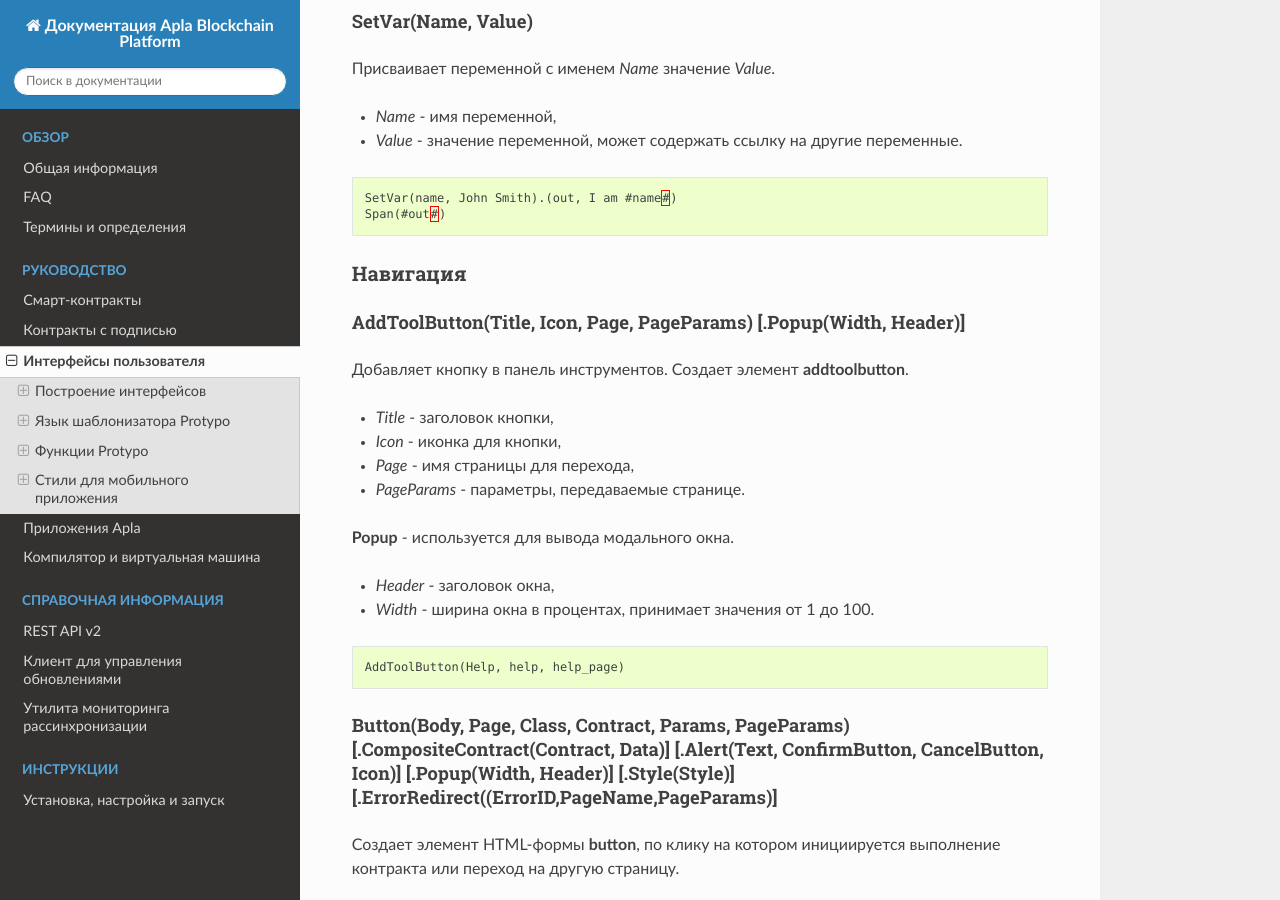
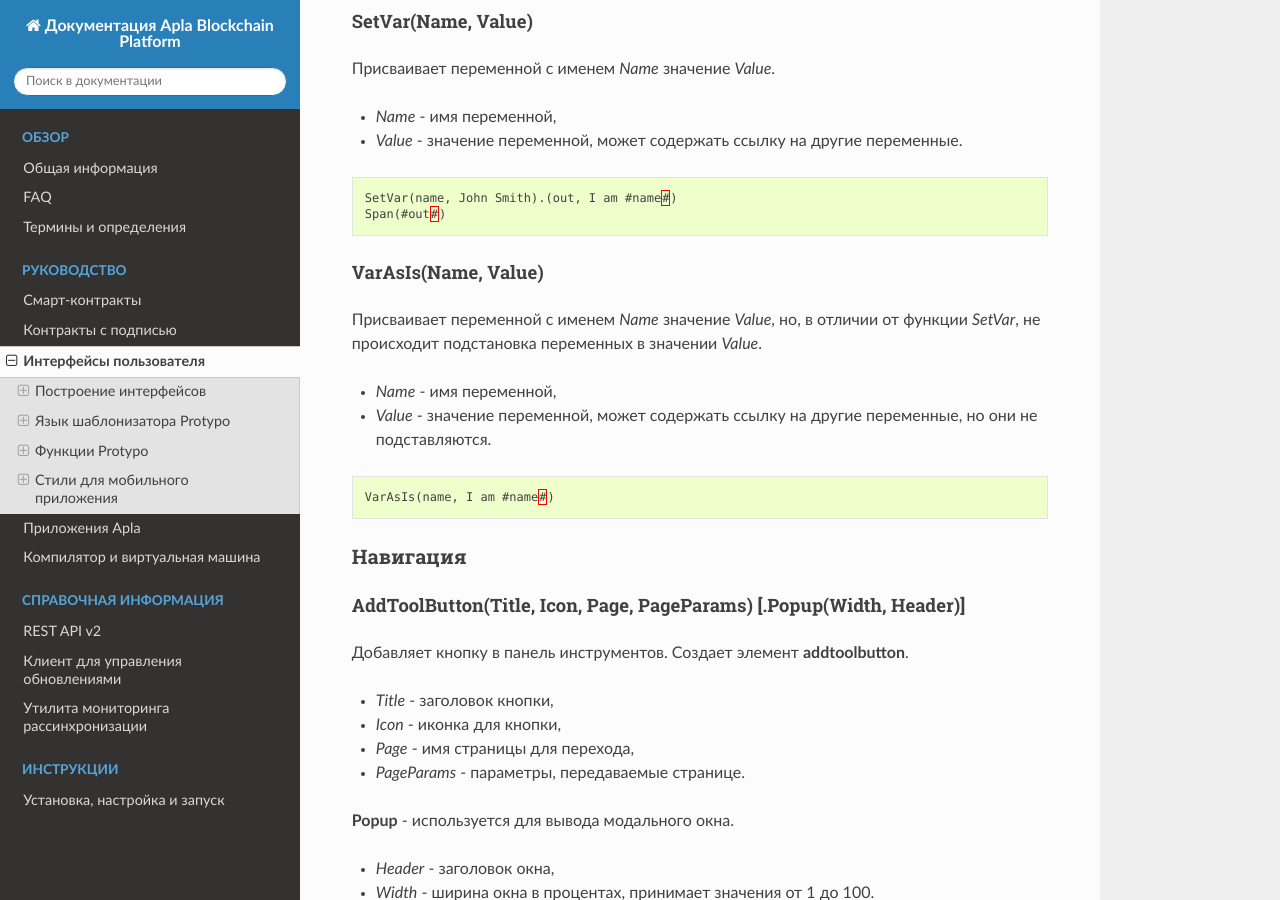
Before and after one commit to AplaProject/apla-docs-ru, a Sphinx documentation site: the page built from source/topics/templates2.rst, in a window 1280 px wide and 900 px high, scrolled down 6314 px. Built offline with Sphinx 7.4.7 and the Read the Docs theme 2.0.0, drawn with Linux system fonts in a browser that asks for light colours.

Commit message:
Update templates2.rst

```diff
--- a/source/topics/templates2.rst
+++ b/source/topics/templates2.rst
@@ -196,6 +196,17 @@ SetVar(Name, Value)
 
      SetVar(name, John Smith).(out, I am #name#)
      Span(#out#)
+
+VarAsIs(Name, Value)
+------------------------------
+Присваивает переменной с именем *Name* значение *Value*, но, в отличии от функции *SetVar*, не происходит подстановка переменных в значении *Value*.
+
+* *Name* - имя переменной,
+* *Value* - значение переменной, может содержать ссылку на другие переменные, но они не подставляются.
+
+.. code:: js
+
+     VarAsIs(name, I am #name#)
 
 Навигация
 ==============================
```
